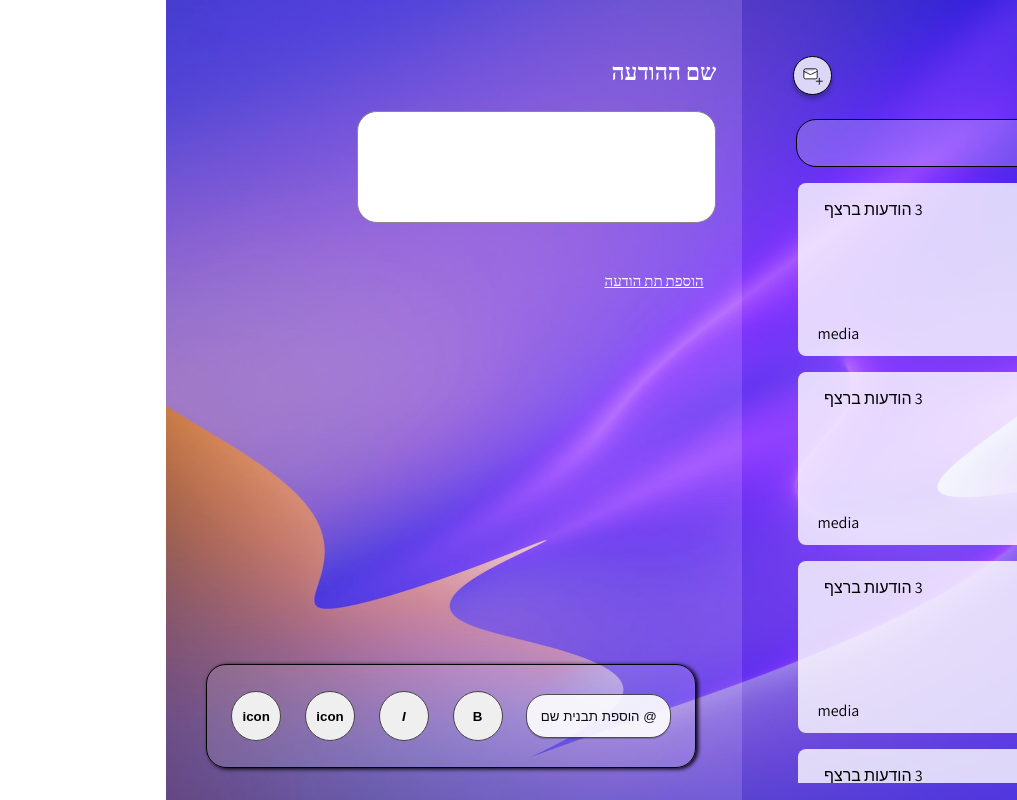
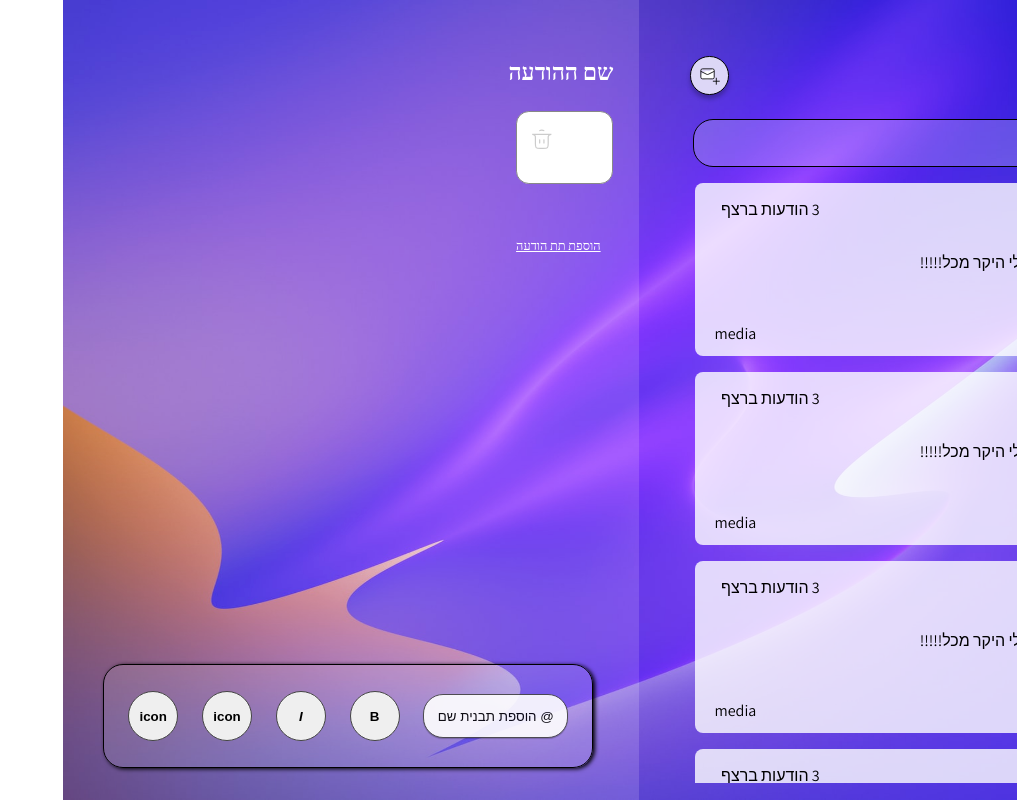
Before and after one commit to aariell0045/ws-project-front, a React (Create React App) app: page /MessagesStock in a window 1280 px wide. Both pictures are taken after a click on the button 646 px from the left and 75 px from the top of the page. Shown: the whole page, without its empty margins (263-1280 px from the left). Built offline with nearby package versions, Linux system fonts and the light colour scheme.

Commit message:
add messages styling functionality

```diff
--- a/src/components/add-message/add-message.component.jsx
+++ b/src/components/add-message/add-message.component.jsx
@@ -1,18 +1,34 @@
 import "./add-messages.styles.css";
 import React, { useState } from "react";
 import AddEvents from "../add-events/add-events.component";
+import TrashIcon from "../../icons/icons-components/trash-icon/trash-icon.component";
 
 function AddMessage(props) {
 	const [state, setState] = props.useState;
-
+	console.log(state);
 	function handleFieldsErea(event, index) {
 		let { value } = event.target;
+		if (index === 0 && value === "") {
+			value = " ";
+		}
 		state.fieldsErea[index] = value;
 		setState({
 			...state,
 		});
 	}
-	console.log(state.fieldsErea[0].length + 30);
+
+	function clearFeild(index) {
+		debugger;
+		if (index === 0) {
+			state.fieldsErea[index] = " ";
+		} else {
+			state.fieldsErea[index] = "";
+		}
+		setState({
+			...state,
+		});
+	}
+
 	return (
 		<section className='add-message'>
 			<div className='message-name-warpper'>
@@ -30,43 +46,117 @@ function AddMessage(props) {
 				</header>
 				<div className='message-content-warpper'>
 					{state.fieldsErea[0] && (
+						<div className='message-content-texterea-warpper'>
+							<div
+								onClick={() => clearFeild(0)}
+								style={{
+									top: `${
+										Math.floor(
+											(state.fieldsErea[0].length / 75 + 1) * 2
+										) + "vh"
+									}`,
+								}}
+								className='message-content-trash-icon'
+							>
+								<TrashIcon disabled />
+							</div>
 							<textarea
 								value={state.fieldsErea[0].trimStart()}
+								onFocus={() => {
+									state.currrentField = 0;
+									setState({
+										...state,
+									});
+								}}
 								onChange={(event) => handleFieldsErea(event, 0)}
-							style={{ padding: "2vh" }}
+								style={{ padding: "2vh", paddingLeft: "4vw" }}
 								name=''
 								id=''
 								cols={
-								state.fieldsErea[0].length < 30
-									? state.fieldsErea[0].length + 30
+									state.fieldsErea[0].length < 74
+										? state.fieldsErea[0].length + 1
 										: 75
 								}
-							rows={state.fieldsErea[0].length / 50}
+								rows={state.fieldsErea[0].length / 70 + 1}
 							></textarea>
+						</div>
 					)}
+
 					{state.fieldsErea[1] && (
+						<div className='message-content-texterea-warpper'>
+							<div
+								onClick={() => clearFeild(1)}
+								style={{
+									top: `${
+										Math.floor(
+											(state.fieldsErea[1].length / 75 + 1) * 2
+										) + "vh"
+									}`,
+								}}
+								className='message-content-trash-icon'
+							>
+								<TrashIcon disabled />
+							</div>
 							<textarea
-							value={state.fieldsErea[1]}
+								value={state.fieldsErea[1].trimStart()}
+								onFocus={() => {
+									state.currrentField = 1;
+									setState({
+										...state,
+									});
+								}}
 								onChange={(event) => handleFieldsErea(event, 1)}
-							style={{ padding: "2vh" }}
+								style={{ padding: "2vh", paddingLeft: "4vw" }}
 								name=''
 								id=''
-							cols={30}
-							rows={3}
+								cols={
+									state.fieldsErea[1].length < 75
+										? state.fieldsErea[1].length
+										: 75
+								}
+								rows={state.fieldsErea[1].length / 70 + 1}
 							></textarea>
+						</div>
 					)}
+
 					{state.fieldsErea[2] && (
+						<div className='message-content-texterea-warpper'>
+							<div
+								onClick={() => clearFeild(2)}
+								style={{
+									top: `${
+										Math.floor(
+											(state.fieldsErea[2].length / 75 + 1) * 2
+										) + "vh"
+									}`,
+								}}
+								className='message-content-trash-icon'
+							>
+								<TrashIcon disabled />
+							</div>
 							<textarea
-							value={state.fieldsErea[2]}
+								value={state.fieldsErea[2].trimStart()}
+								onFocus={() => {
+									state.currrentField = 2;
+									setState({
+										...state,
+									});
+								}}
 								onChange={(event) => handleFieldsErea(event, 2)}
-							style={{ padding: "2vh" }}
+								style={{ padding: "2vh", paddingLeft: "4vw" }}
 								name=''
 								id=''
-							cols={30}
-							rows={3}
+								cols={
+									state.fieldsErea[2].length < 75
+										? state.fieldsErea[2].length
+										: 75
+								}
+								rows={state.fieldsErea[2].length / 70 + 1}
 							></textarea>
+						</div>
 					)}
 					<br />
+					{(!state.fieldsErea[2] || !state.fieldsErea[1]) && (
 						<span
 							onClick={() => {
 								for (let i = 0; i < state.fieldsErea.length; i++) {
@@ -82,10 +172,22 @@ function AddMessage(props) {
 						>
 							הוספת תת הודעה
 						</span>
+					)}
 				</div>
 			</div>
 			<div className='add-message-footer'>
-				<button className='add-contact-name'>@ הוספת תבנית שם</button>
+				<button
+					onClick={() => {
+						let index = state.currrentField;
+						state.fieldsErea[index] = state.fieldsErea[index].trimEnd() + " @ ";
+						setState({
+							...state,
+						});
+					}}
+					className='add-contact-name'
+				>
+					@ הוספת תבנית שם
+				</button>
 				<button className='add-message-tool'>B</button>
 				<button className='add-message-tool'>
 					<em>I</em>
--- a/src/components/add-message/add-messages.styles.css
+++ b/src/components/add-message/add-messages.styles.css
@@ -60,8 +60,7 @@
 	font-family: Assistant;
 	font-style: normal;
 	font-weight: normal;
-	font-size: 15px;
-	line-height: 20px;
+	font-size: 1vw;
 	/* identical to box height */
 
 	text-align: right;
@@ -75,4 +74,32 @@
 	display: flex;
 	flex-direction: column;
 	gap: 1.7vh;
+	align-items: flex-start;
 }
+
+.message-content-warpper textarea {
+	font-family: Assistant;
+	font-style: normal;
+	font-weight: 300;
+
+	color: #000000;
+
+	max-width: 40vw;
+	font-size: 1vw;
+}
+
+textarea::-webkit-scrollbar {
+	width: 0px;
+}
+
+.message-content-texterea-warpper {
+	position: relative;
+	width: fit-content;
+	height: fit-content;
+}
+
+.message-content-trash-icon {
+	position: absolute;
+	left: 1vw;
+	width: 2vw;
+}
--- a/src/components/add-single-field/add-single-field.component.jsx
+++ b/src/components/add-single-field/add-single-field.component.jsx
@@ -37,7 +37,7 @@ function AddSingleField(props) {
 					onClick={() => {
 						if (state) {
 							setState(state);
-							close()
+							close();
 						}
 					}}
 					className=''
--- a/src/components/messages-stock/messages-stock.component.jsx
+++ b/src/components/messages-stock/messages-stock.component.jsx
@@ -21,6 +21,8 @@ function MessagesStock() {
 		messageName: "שם ההודעה",
 		openAddMessageNameWindows: false,
 		fieldsErea: [" ", "", ""],
+		currrentField: null,
+		selectedField: "",
 	});
 
 	function handleInputs({ target }) {
--- a/src/icons/icons-components/trash-icon/trash-icon.component.jsx
+++ b/src/icons/icons-components/trash-icon/trash-icon.component.jsx
@@ -5,8 +5,8 @@ function TrashIcon(props) {
 	if (disabled) {
 		return (
 			<svg
-				width='21'
-				height='21'
+				width='100%'
+				height='100%'
 				viewBox='0 0 21 21'
 				fill='none'
 				xmlns='http://www.w3.org/2000/svg'
```
Lines whose indentation alone changed are shown as unchanged.
